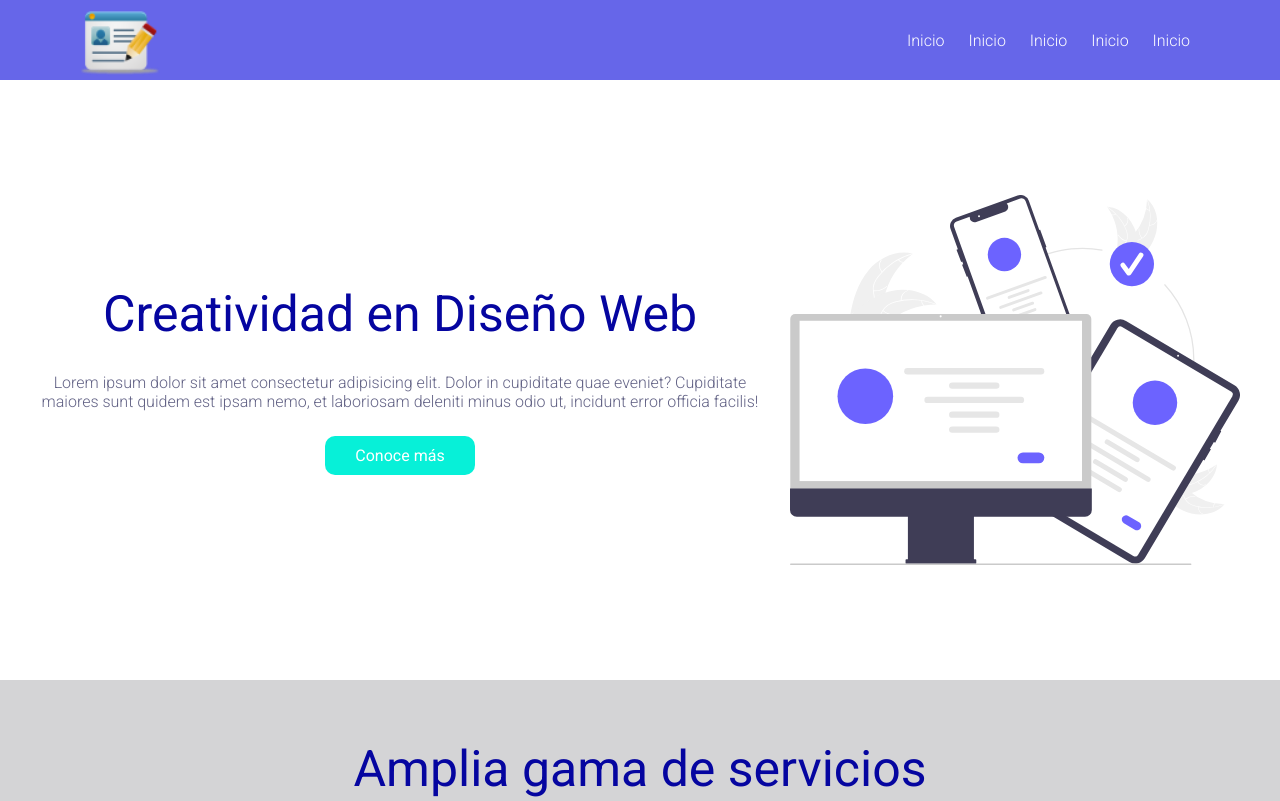
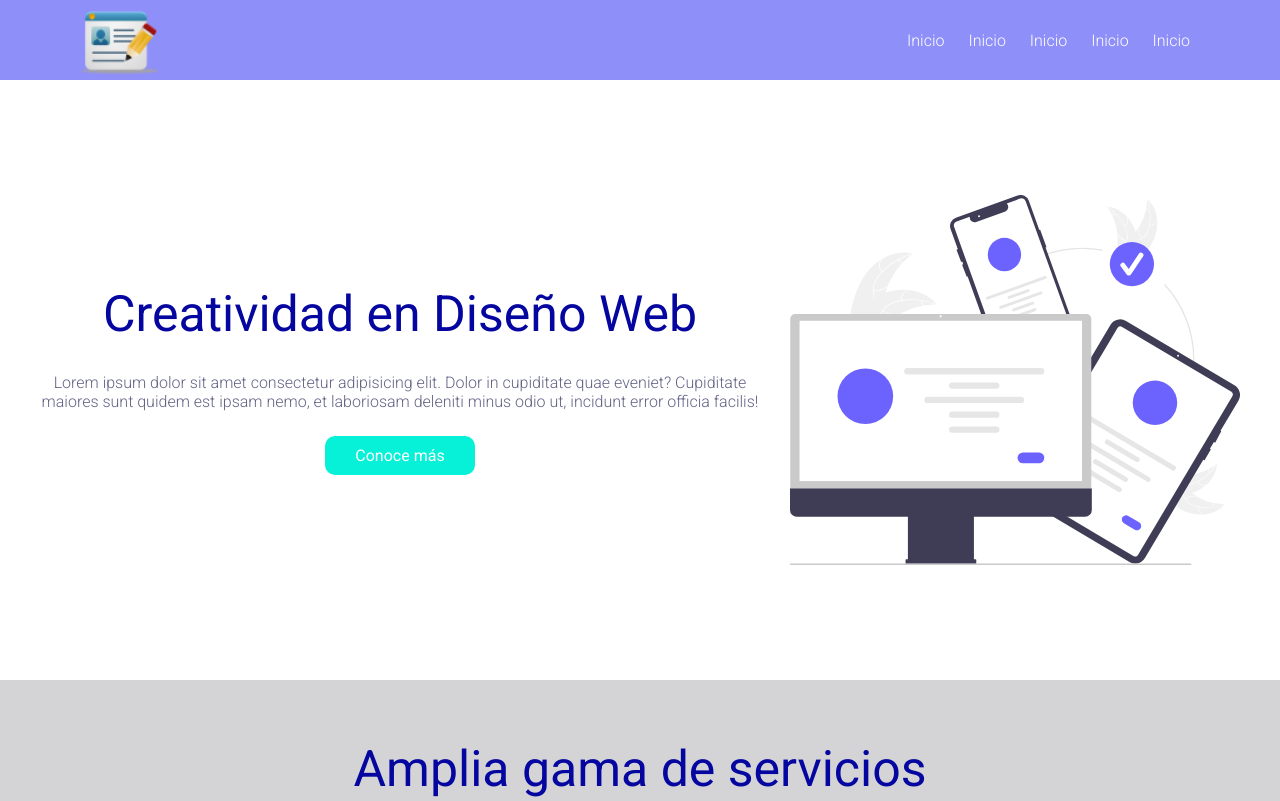
Before and after one commit to Enrique1311/Dise-o-Web, a plain HTML site: page index.html in a window 1280 px wide. Shown: the top 801 px of the page. Drawn offline with nearby package versions, Linux system fonts and the light colour scheme.

Commit message:
30-03-22 commit

```diff
--- a/css/estilos.css
+++ b/css/estilos.css
@@ -1,5 +1,5 @@
 :root {
-    --primary: rgb(102, 102, 233);
+    --primary: rgb(143, 143, 250);
     --secondary: rgb(7, 240, 216);
     --shadow: rgb(7, 240, 216, .5);
     --light: rgb(255, 255, 255);
@@ -52,6 +52,8 @@ h1 {
 .my-btn:hover {
     box-shadow: 0 0 20px 0 var(--shadow);
     font-weight: bold;
+    transform: scale(1.1);
+    transition: .5s;
 }
 
 /****************header*************/
--- a/index.html
+++ b/index.html
@@ -37,7 +37,7 @@
                     <p>Lorem ipsum dolor sit amet consectetur adipisicing elit. Dolor in cupiditate quae eveniet? Cupiditate maiores sunt quidem est ipsam nemo, et laboriosam deleniti minus odio ut, incidunt error officia facilis!</p>
                     <a href="#" class="my-btn">Conoce más</a>
                 </section>
-                <img src="img/undraw_real_time_sync_re_nky7.svg" alt="" data-aos="flip-right">
+                <img src="img/undraw_real_time_sync_re_nky7.svg" alt="">
             </section>
         </div>
     </header>
```
